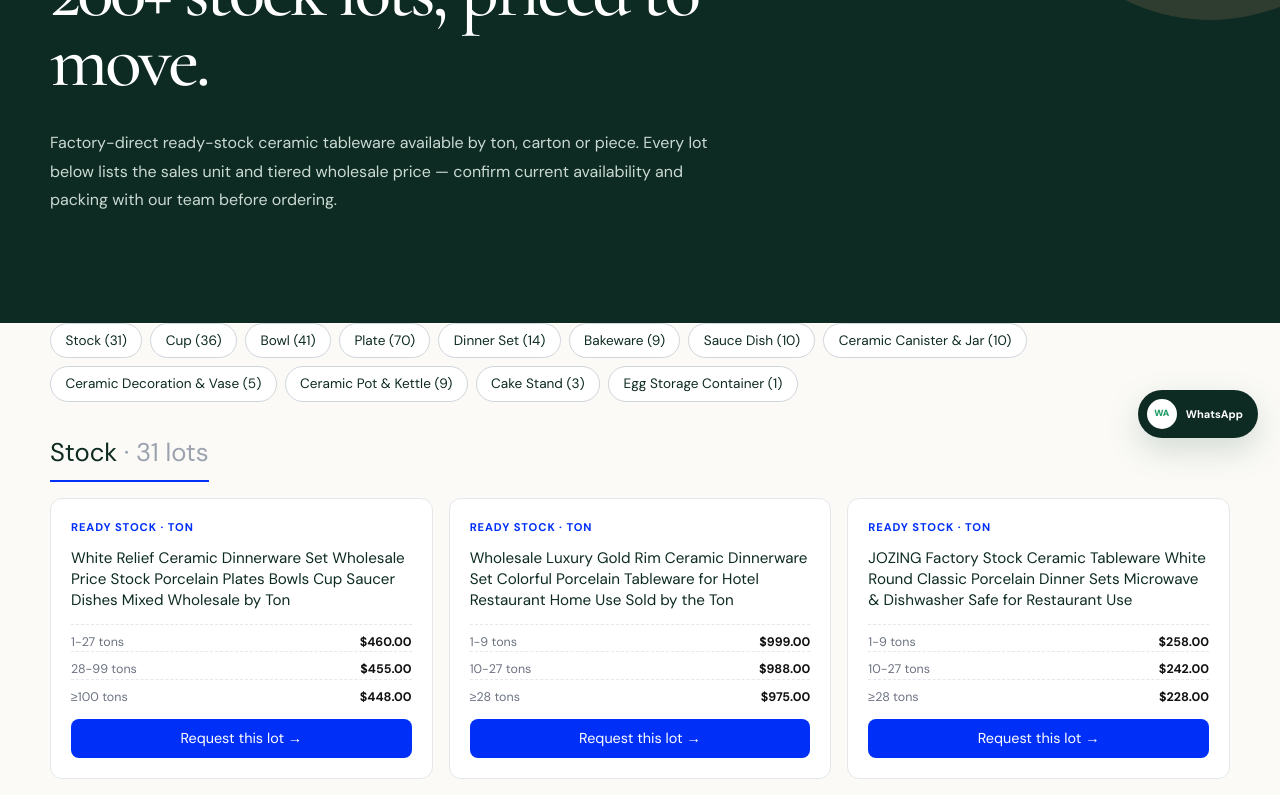
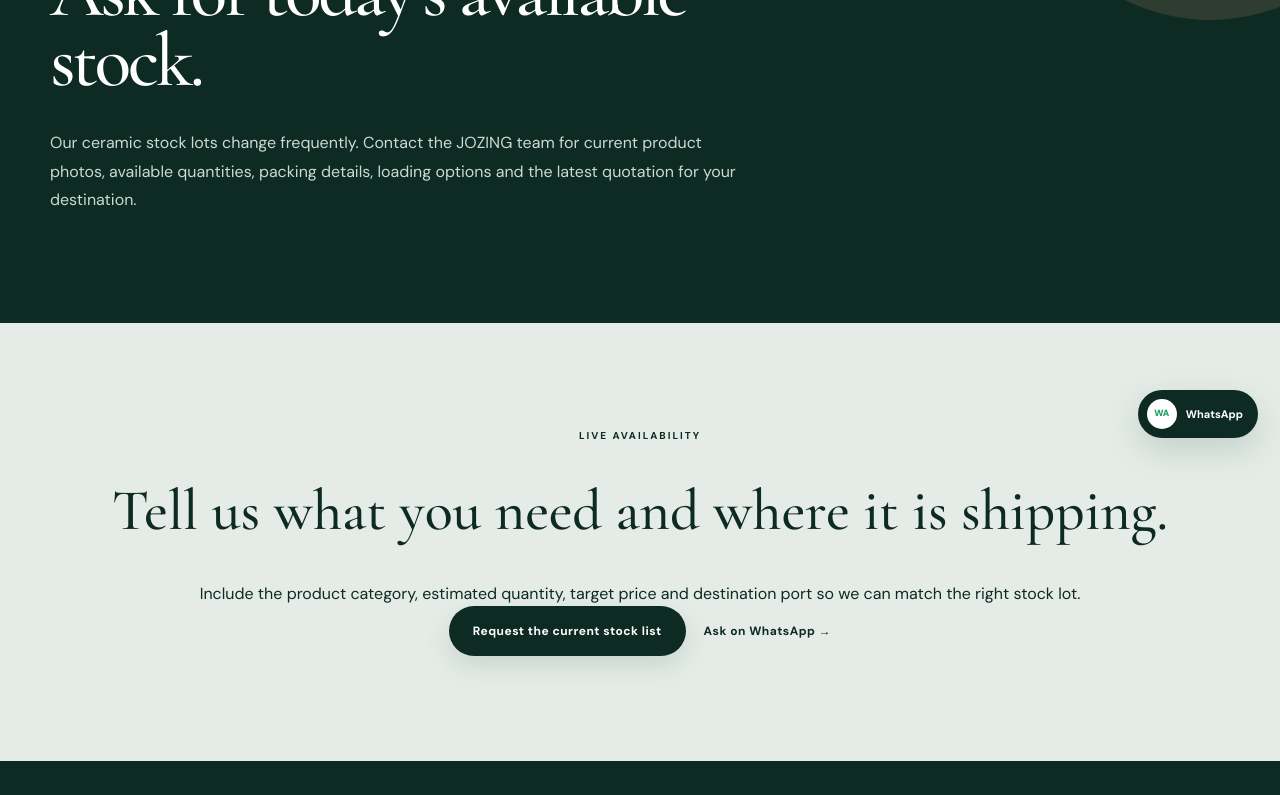
Before and after one commit to fenghaijuan2009-boop/jozing-ceramics-b2b-website, a Next.js app: page /stock in a window 1280 px wide. Shown: the part 340-1135 px from the top of the page. Built offline with nearby package versions, Linux system fonts and the light colour scheme.

Commit message:
Remove stock catalog products

```diff
--- a/app/stock/page.tsx
+++ b/app/stock/page.tsx
@@ -1,134 +1,29 @@
 import type { Metadata } from "next";
 import { PageHero, SiteFooter, SiteHeader } from "../site-shell";
-import productsData from "../../deliverables/product-catalog.json";
 
 export const metadata: Metadata = {
   alternates: { canonical: "/stock/" },
-  title: "Ceramic Tableware Stock Catalog | Wholesale Dinnerware by Ton & Carton — JOZING",
-  description: "Browse 200+ ready-stock ceramic tableware lots from JOZING: plates, bowls, cups, dinner sets, bakeware and more. Factory-direct wholesale by ton or carton with tiered pricing from Chaozhou, China.",
-};
-
-type Tier = { tier: string; qty: string; price: number };
-type Product = { name: string; category: string; unit: string; tiers: Tier[]; page: number };
-
-const products = productsData as Product[];
-
-const categories = [
-  "Stock",
-  "Cup",
-  "Bowl",
-  "Plate",
-  "Dinner Set",
-  "Bakeware",
-  "Sauce Dish",
-  "Ceramic Canister & Jar",
-  "Ceramic Decoration & Vase",
-  "Ceramic Pot & Kettle",
-  "Cake Stand",
-  "Egg Storage Container",
-];
-
-const catId = (c: string) => c.toLowerCase().replace(/[^a-z0-9]+/g, "-");
-
-const itemListSchema = {
-  "@context": "https://schema.org",
-  "@type": "ItemList",
-  name: "JOZING Ready Stock Ceramic Tableware Catalog",
-  description: "Factory-direct ready-stock ceramic tableware wholesale by ton or carton.",
-  itemListElement: products.map((p, i) => ({
-    "@type": "ListItem",
-    position: i + 1,
-    item: {
-      "@type": "Product",
-      name: p.name,
-      category: p.category,
-      url: `https://www.jozing.cn/contact?product=${encodeURIComponent(p.name.slice(0, 60))}`,
-      description: `${p.category} ceramic tableware stock opportunity sold by ${p.unit}. Availability and final commercial terms require confirmation.`,
-    },
-  })),
-};
-
-const cardStyle: React.CSSProperties = {
-  border: "1px solid #e5e7eb",
-  borderRadius: "12px",
-  padding: "1.25rem",
-  background: "#fff",
-  display: "flex",
-  flexDirection: "column",
-  gap: "0.75rem",
-};
-
-const tierStyle: React.CSSProperties = {
-  fontSize: "0.78rem",
-  color: "#6b7280",
-  borderTop: "1px dashed #e5e7eb",
-  paddingTop: "0.5rem",
-  display: "flex",
-  justifyContent: "space-between",
+  title: "Current Ceramic Tableware Stock | JOZING",
+  description: "Request JOZING's current ceramic tableware stock list, packing details, quantities and export quotation. Availability changes frequently and is confirmed for each inquiry.",
 };
 
 export default function StockPage() {
   return (
     <main>
-      <script type="application/ld+json" dangerouslySetInnerHTML={{ __html: JSON.stringify(itemListSchema) }} />
       <SiteHeader />
       <PageHero
-        eyebrow="READY STOCK CATALOG"
-        title="200+ stock lots, priced to move."
-        intro="Factory-direct ready-stock ceramic tableware available by ton, carton or piece. Every lot below lists the sales unit and tiered wholesale price — confirm current availability and packing with our team before ordering."
+        eyebrow="CURRENT READY STOCK"
+        title="Ask for today’s available stock."
+        intro="Our ceramic stock lots change frequently. Contact the JOZING team for current product photos, available quantities, packing details, loading options and the latest quotation for your destination."
       />
-      <nav className="shell" aria-label="Stock categories" style={{ display: "flex", flexWrap: "wrap", gap: "0.5rem", paddingBottom: "2rem" }}>
-        {categories.map((c) => (
-          <a key={c} href={`#${catId(c)}`} style={{ border: "1px solid #d1d5db", borderRadius: "999px", padding: "0.4rem 0.9rem", fontSize: "0.85rem", background: "#fff" }}>
-            {c} ({products.filter((p) => p.category === c).length})
-          </a>
-        ))}
-      </nav>
-
-      {categories.map((cat) => {
-        const items = products.filter((p) => p.category === cat);
-        if (!items.length) return null;
-        return (
-          <section key={cat} id={catId(cat)} className="shell" style={{ paddingBottom: "3rem" }}>
-            <h2 style={{ fontSize: "1.6rem", margin: "0 0 1rem", borderBottom: "2px solid #0030F8", paddingBottom: "0.5rem", display: "inline-block" }}>
-              {cat} <span style={{ color: "#9ca3af", fontWeight: 400 }}>· {items.length} lots</span>
-            </h2>
-            <div style={{ display: "grid", gridTemplateColumns: "repeat(auto-fill, minmax(300px, 1fr))", gap: "1rem" }}>
-              {items.map((p, idx) => (
-                <article key={idx} style={cardStyle}>
-                  <span style={{ fontSize: "0.7rem", letterSpacing: "0.08em", color: "#0030F8", fontWeight: 700 }}>READY STOCK · {p.unit.toUpperCase()}</span>
-                  <h3 style={{ fontSize: "0.95rem", lineHeight: 1.4, margin: 0 }}>{p.name}</h3>
-                  <div>
-                    {p.tiers.length ? (
-                      <div>
-                        {p.tiers.map((t) => (
-                          <div key={t.tier} style={tierStyle}>
-                            <span>{t.qty} {p.unit.toLowerCase()}{Number(t.qty.replace(/[^0-9]/g, "")) > 1 ? "s" : ""}</span>
-                            <strong style={{ color: "#111" }}>${t.price.toFixed(2)}</strong>
-                          </div>
-                        ))}
-                      </div>
-                    ) : (
-                      <p style={{ fontSize: "0.85rem", color: "#6b7280" }}>Price on request — confirm current availability.</p>
-                    )}
-                  </div>
-                  <a href={`/contact?product=${encodeURIComponent(p.name.slice(0, 60))}`} style={{ marginTop: "auto", display: "inline-block", background: "#0030F8", color: "#fff", borderRadius: "8px", padding: "0.55rem 1rem", textAlign: "center", fontSize: "0.9rem" }}>
-                    Request this lot →
-                  </a>
-                </article>
-              ))}
-            </div>
-          </section>
-        );
-      })}
-
       <section className="page-cta">
         <div className="shell">
-          <p className="eyebrow">NEED THE CURRENT LIST?</p>
-          <h2>Stock changes fast — ask for today&apos;s availability.</h2>
+          <p className="eyebrow">LIVE AVAILABILITY</p>
+          <h2>Tell us what you need and where it is shipping.</h2>
+          <p>Include the product category, estimated quantity, target price and destination port so we can match the right stock lot.</p>
           <div>
-            <a className="btn primary" href="/contact">Get the latest stock list</a>
-            <a className="btn text" href="https://wa.me/8615280186517" target="_blank" rel="noreferrer">WhatsApp →</a>
+            <a className="btn primary" href="/contact/">Request the current stock list</a>
+            <a className="btn text" href="https://wa.me/8615280186517?text=Hello%20JOZING%2C%20please%20send%20me%20your%20current%20ceramic%20tableware%20stock%20list." target="_blank" rel="noreferrer">Ask on WhatsApp →</a>
           </div>
         </div>
       </section>
```
